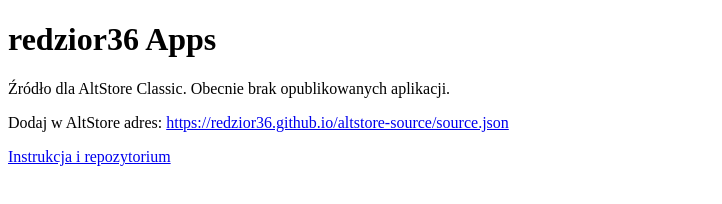
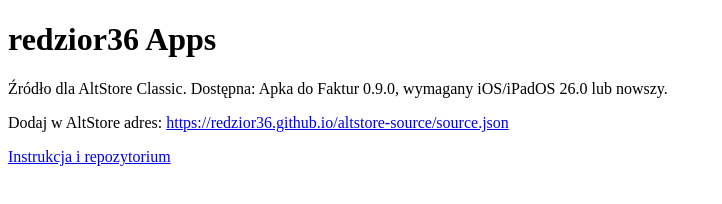
Before and after one commit to redzior36/altstore-source, a plain HTML site: page index.html in a window 1280 px wide. Shown: the whole page, without its empty margins (0-722 px from the left). Drawn offline with Linux system fonts and the light colour scheme.

Commit message:
List Apka do Faktur 0.9.0

```diff
--- a/index.html
+++ b/index.html
@@ -1,4 +1,4 @@
 <!doctype html>
 <html lang="pl"><meta charset="utf-8"><meta name="viewport" content="width=device-width, initial-scale=1">
 <title>redzior36 Apps</title>
-<body><main><h1>redzior36 Apps</h1><p>Źródło dla AltStore Classic. Obecnie brak opublikowanych aplikacji.</p><p>Dodaj w AltStore adres: <a href="source.json">https://redzior36.github.io/altstore-source/source.json</a></p><p><a href="https://github.com/redzior36/altstore-source#readme">Instrukcja i repozytorium</a></p></main></body></html>
+<body><main><h1>redzior36 Apps</h1><p>Źródło dla AltStore Classic. Dostępna: Apka do Faktur 0.9.0, wymagany iOS/iPadOS 26.0 lub nowszy.</p><p>Dodaj w AltStore adres: <a href="source.json">https://redzior36.github.io/altstore-source/source.json</a></p><p><a href="https://github.com/redzior36/altstore-source#readme">Instrukcja i repozytorium</a></p></main></body></html>
```
